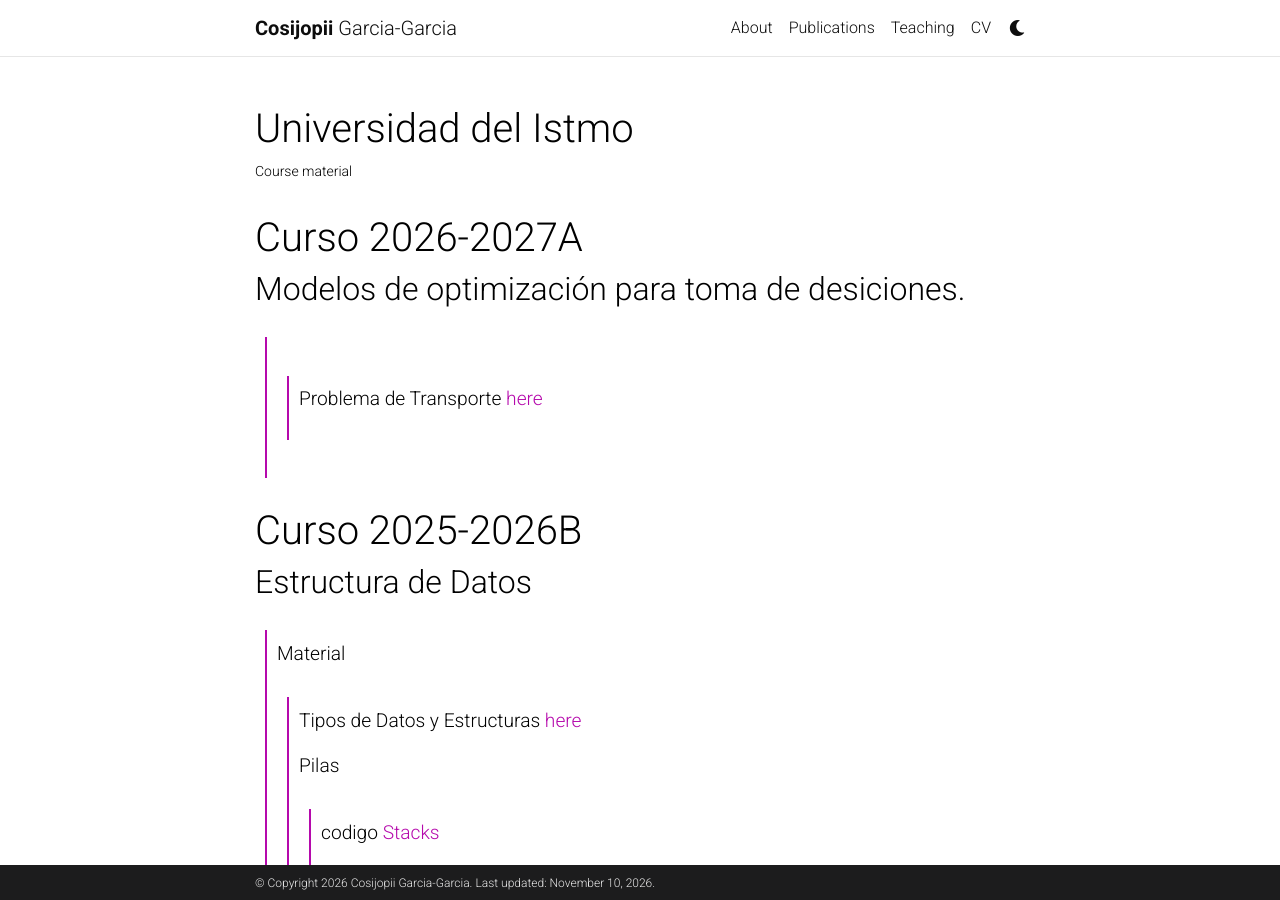
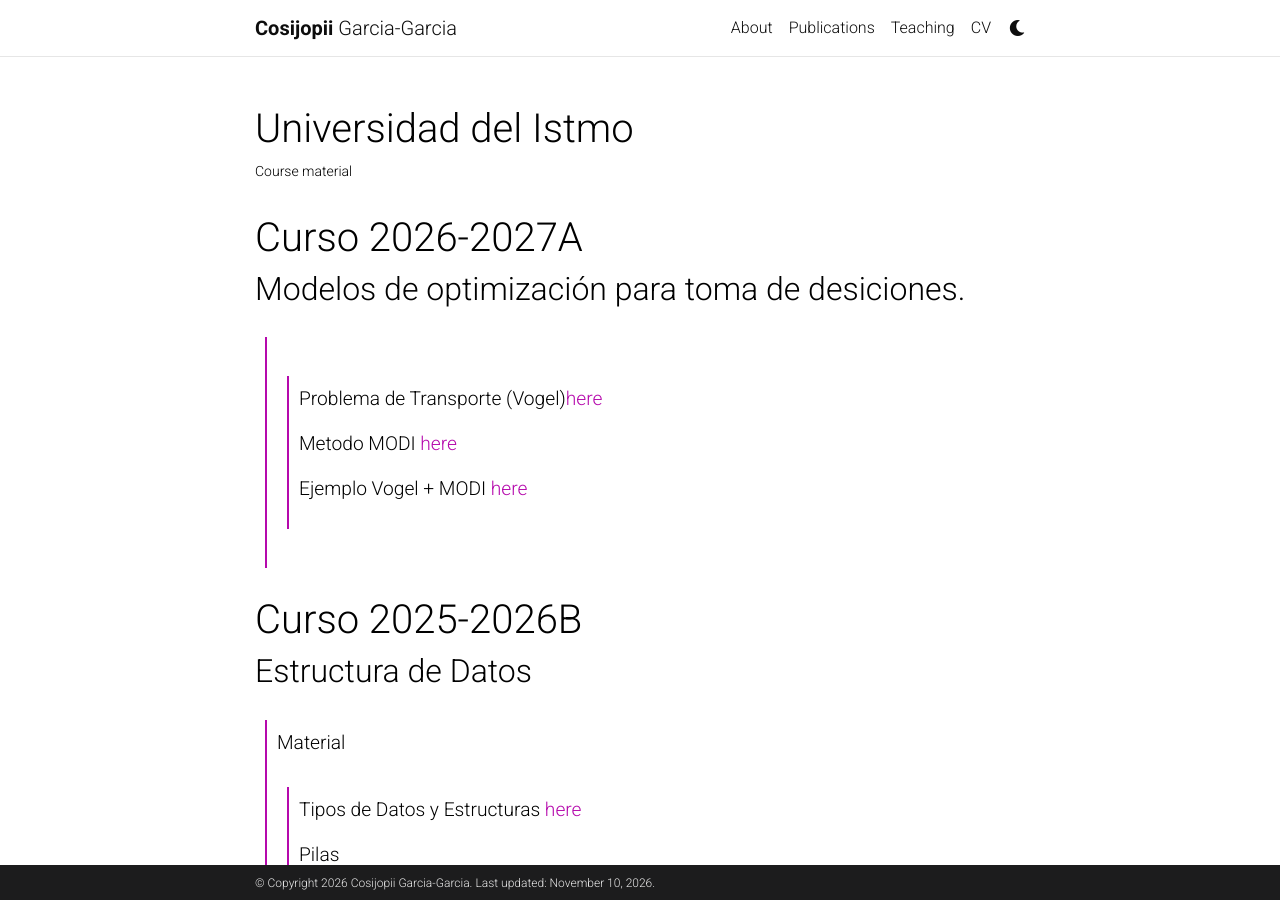
Before and after one commit to Cosijopiii/Cosijopiii.github.io, a Jekyll site: the page built from _projects/2_project.md, in a window 1280 px wide and 900 px high. Built offline with Jekyll 4.4.1, drawn with Linux system fonts in a browser that asks for light colours; comment, search, counter and statistics services are not loaded; a style sheet for code colours, icons or effects is not loaded.

Commit message:
Update transportation problem references and add examples

```diff
--- a/_projects/2_project.md
+++ b/_projects/2_project.md
@@ -9,7 +9,11 @@
 # Curso 2026-2027A
 
 ## Modelos de optimización para toma de desiciones.
-  >> Problema de Transporte [here](/assets/pdf/transporte.pdf)
+  >> Problema de Transporte (Vogel)[here](/assets/pdf/transporte.pdf)
+  >>
+  >> Metodo MODI [here](/assets/pdf/modi.pdf)
+  >>
+  >> Ejemplo Vogel + MODI   [here](/assets/pdf/modi2.pdf)
 
 # Curso 2025-2026B
 
```
